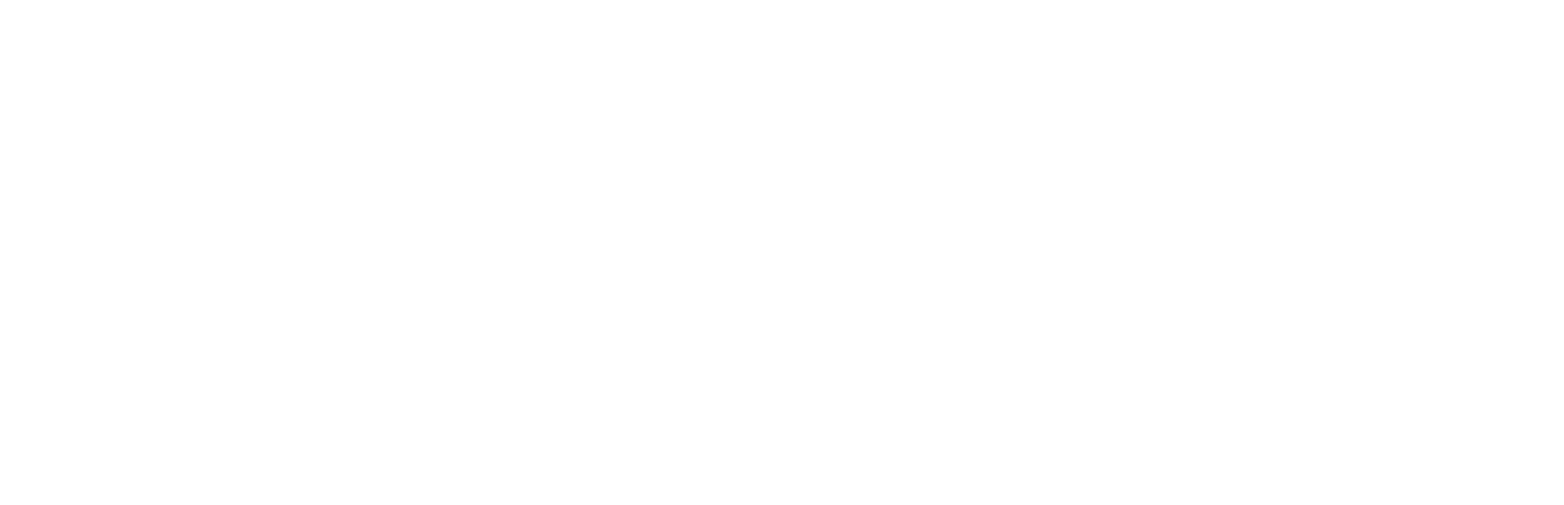
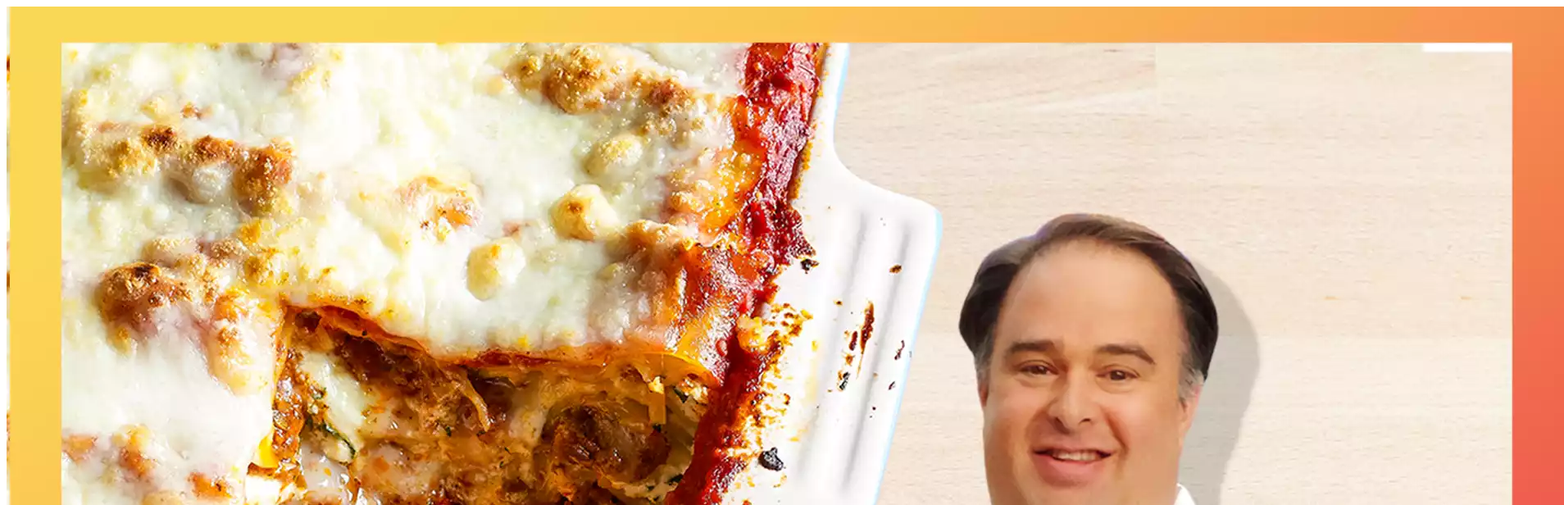
Before and after one commit to Bederckous/odin-recipes, a plain HTML site: page recipes/lasagna.html in a window 1280 px wide. Shown: the top 616 px of the page at 82% size, 1908 px wide, since content can reach past the window. Drawn offline with Linux system fonts and the light colour scheme.

Commit message:
Working image links
- Added image link for lasagna recipe page.
- added image link for pesto recipe page.

```diff
--- a/recipes/lasagna.html
+++ b/recipes/lasagna.html
@@ -6,6 +6,6 @@
     <title>Document</title>
 </head>
 <body>
-
+    <img src="../images/lasagna.webp">
 </body>
 </html>
```
Also changed, not shown: recipes/pesto.html (+1 -1 lines), images/lasagna.webp (added), images/pesto.webp (added).
